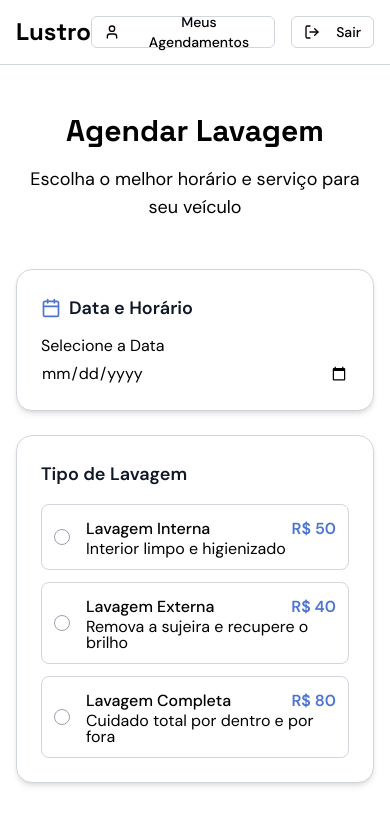
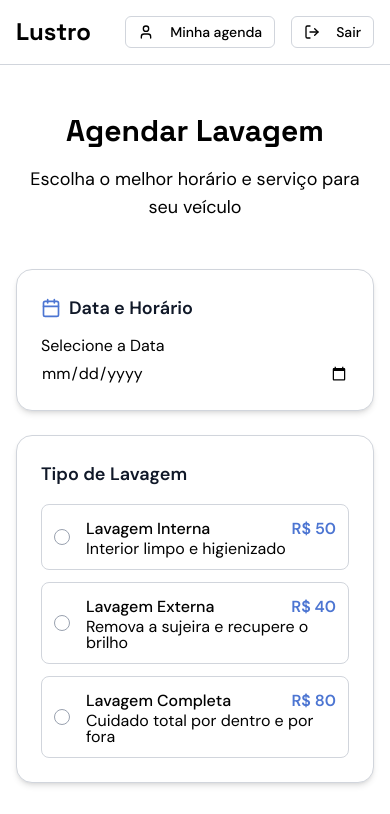
Before and after one commit to qustavoleite/lustro, a React (Vite) app: page /schedule in a window 390 px wide. Shown: the top 814 px of the page. Built offline with nearby package versions, Linux system fonts and the light colour scheme.

Commit message:
fix: ajuste na nomeclatura e responsividade

```diff
--- a/src/pages/Schedule.tsx
+++ b/src/pages/Schedule.tsx
@@ -247,7 +247,7 @@
             <Link to='/scheduling'>
               <Button variant='secondary' size='sm'>
                 <User className='w-4 h-4 mr-2' />
-                Meus Agendamentos
+                Minha agenda
               </Button>
             </Link>
             <Link to='/'>
--- a/src/pages/Scheduling.tsx
+++ b/src/pages/Scheduling.tsx
@@ -166,7 +166,7 @@
             <Link to='/schedule'>
               <Button variant='outline' size='sm'>
                 <ArrowLeft className='w-4 h-4 mr-2' />
-                Novo Agendamento
+                Agendar
               </Button>
             </Link>
             <Link to='/'>
@@ -215,7 +215,7 @@
                   <CardTitle className='text-lg'>
                     Agendamento #{booking.id}
                   </CardTitle>
-                  <div className='flex items-center gap-2 '>
+                  <div className='flex flex-col md:flex-row gap-4'>
                     {getStatusBadge(booking.status)}
                     {booking.status === 'agendado' && (
                       <Button
```
